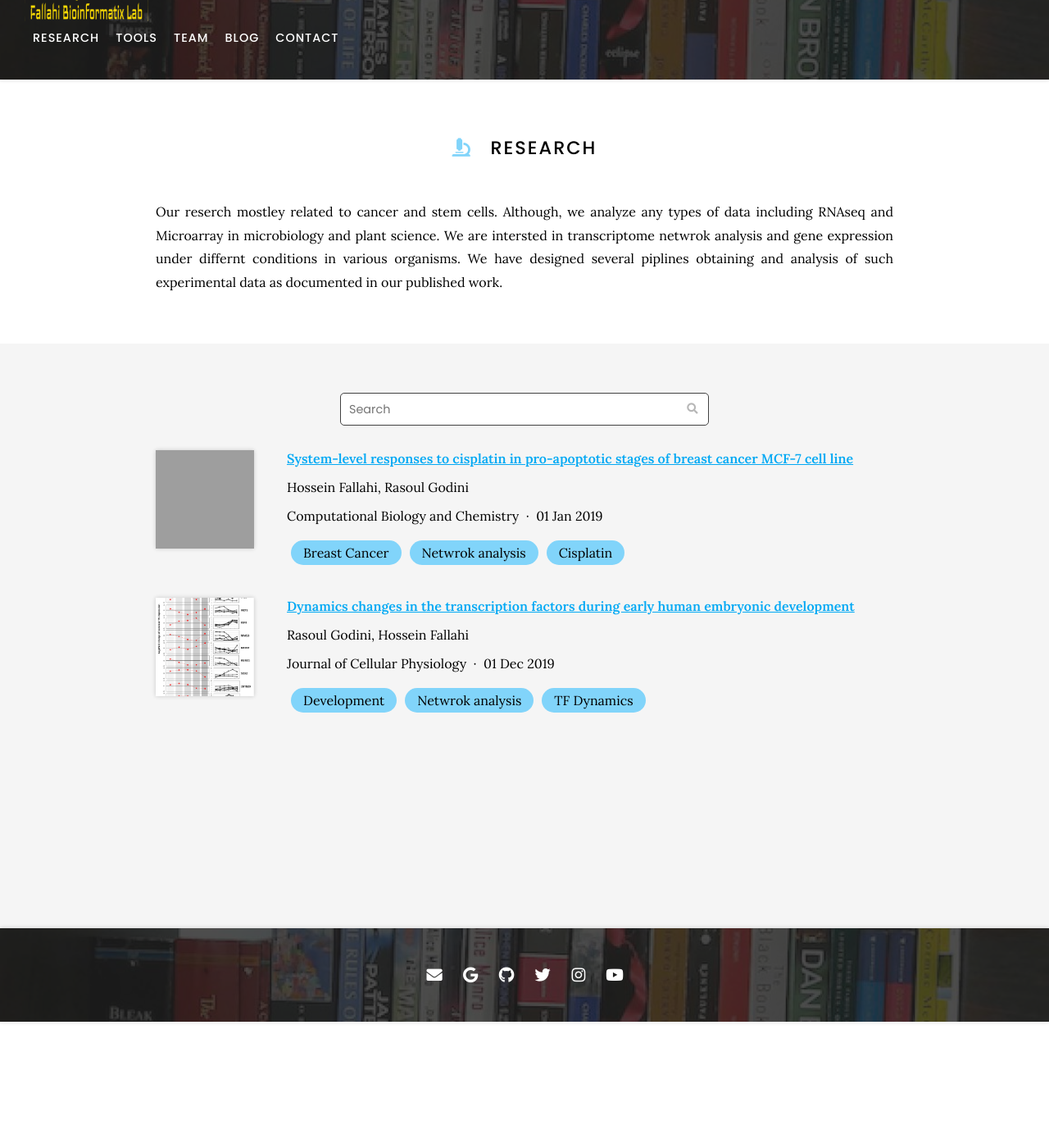
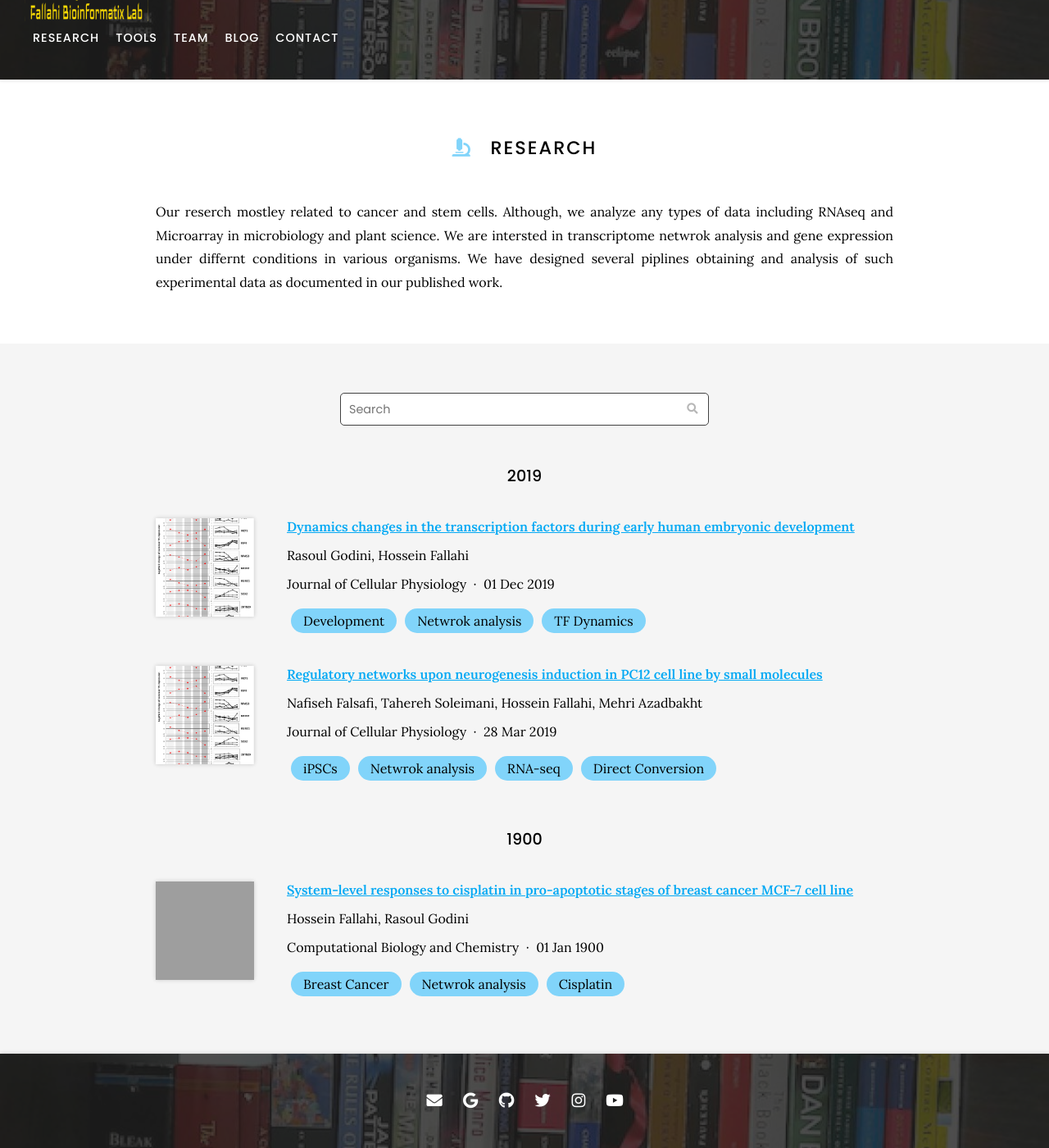
Before and after one commit to Hossein-Fallahi/Fallahi-Bioinformatics-Lab, a Jekyll site: the page built from research/index.md, in a window 1280 px wide and 1400 px high, scrolled down 154 px. Shown: the whole window at 82% size. Built offline with Jekyll 4.4.1, drawn with Linux system fonts in a browser that asks for light colours; nearby versions of some CDN libraries; grey boxes are pictures that could not be loaded.

Commit message:
Generate citations

```diff
--- a/_data/citations.yaml
+++ b/_data/citations.yaml
@@ -7,7 +7,7 @@
   - Hossein Fallahi
   - Rasoul Godini
   publisher: Computational Biology and Chemistry
-  date: 2019-1-1
+  date: 1900-1-1
   link: https://doi.org/gkpk62
   image: https://ars.els-cdn.com/content/image/1-s2.0-S147692711830639X-ga1.jpg
   extra-links:
@@ -30,3 +30,20 @@
     link: https://onlinelibrary.wiley.com/doi/epdf/10.1002/jcp.27386
   tags:
   - Development, Netwrok analysis, TF Dynamics
+- id: doi:10.1002/jcp.28520
+  title: Regulatory networks upon neurogenesis induction in PC12 cell line by small
+    molecules
+  authors:
+  - Nafiseh Falsafi
+  - Tahereh Soleimani
+  - Hossein Fallahi
+  - Mehri Azadbakht
+  publisher: Journal of Cellular Physiology
+  date: '2019-03-28'
+  link: https://doi.org/gkpnhv
+  image: https://raw.githubusercontent.com/Hossein-Fallahi/Fallahi-Bioinformatics-Lab/main/images/Fig%204.jpg
+  extra-links:
+  - type: website
+    link: https://onlinelibrary.wiley.com/doi/abs/10.1002/jcp.28520
+  tags:
+  - iPSCs, Netwrok analysis, RNA-seq, Direct Conversion
```
